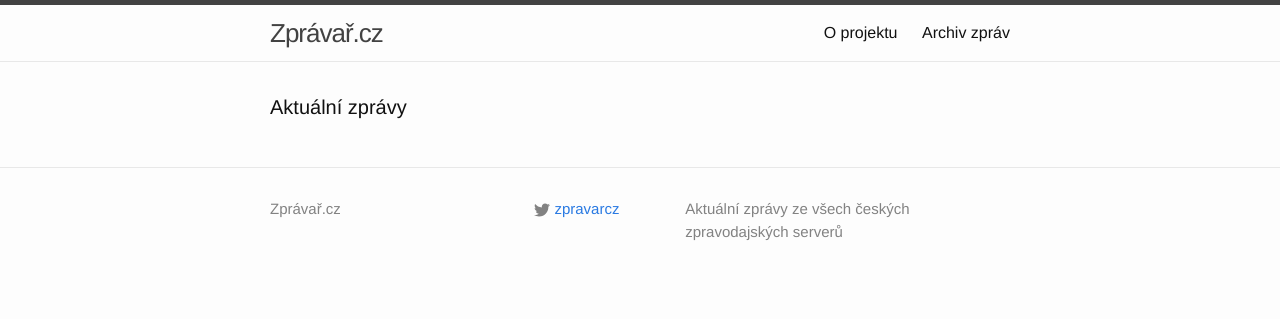
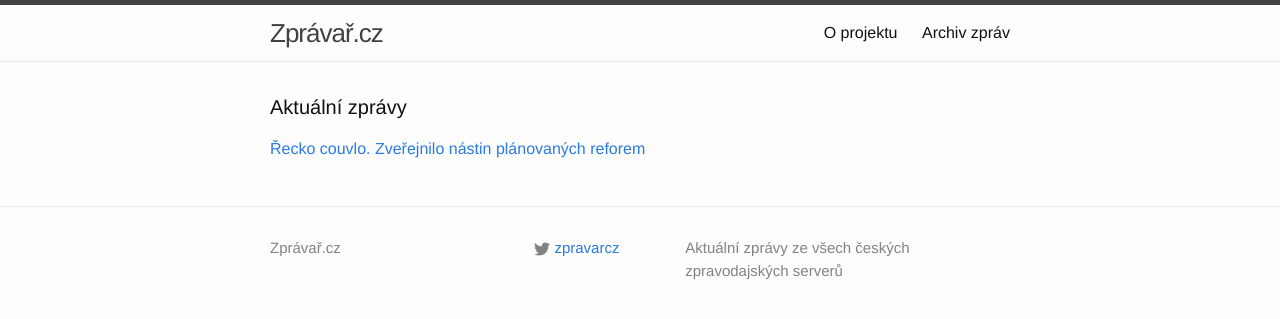
Before and after one commit to adliska/zpravar, a Jekyll site: the page built from index.html, in a window 1280 px wide. Shown: the top 319 px of the page. Built offline with Jekyll 4.4.1, drawn with Linux system fonts in a browser that asks for light colours.

Commit message:
zpravar news update

```diff
--- a/index.html
+++ b/index.html
@@ -5,4 +5,12 @@ layout: default
 <div class="home">
     <h1 class="page-heading">Aktuální zprávy</h1>
 
-</div>
+<p><a href="javascript:;" onclick="toggle_visibility('zpravy0')">Řecko couvlo. Zveřejnilo nástin plánovaných reforem</a></p>
+<div id="zpravy0" style="display:none">
+<ul>
+<li><a href=http://zpravy.aktualne.cz/zahranici/recko-ustupuje-zverejnilo-nastin-planovanych-reforem/r~97965e5abbea11e49fc3002590604f2e/>Řecko couvlo. Zveřejnilo nástin plánovaných reforem - zpravy.aktualne.cz</a></li>
+<li><a href=http://zpravy.e15.cz/zahranicni/politika/recko-ma-seznam-planovanych-reforem-slibuje-omezeni-statni-spravy-1165907>Řecko má seznam plánovaných reforem, slibuje omezení státní správy - zpravy.e15.cz</a></li>
+<li><a href=http://www.novinky.cz/ekonomika/362442-recko-zverejnilo-nastin-seznamu-planovanych-reforem.html>Řecko zveřejnilo nástin seznamu plánovaných reforem  - www.novinky.cz</a></li>
+<li><a href=http://www.financninoviny.cz/zpravodajstvi/zpravy/bbc-recko-zverejnilo-nastin-seznamu-planovanych-reforem/1184994>BBC: Řecko zveřejnilo nástin seznamu plánovaných reforem - www.financninoviny.cz</a></li>
+</ul>
+</div></div>
```
